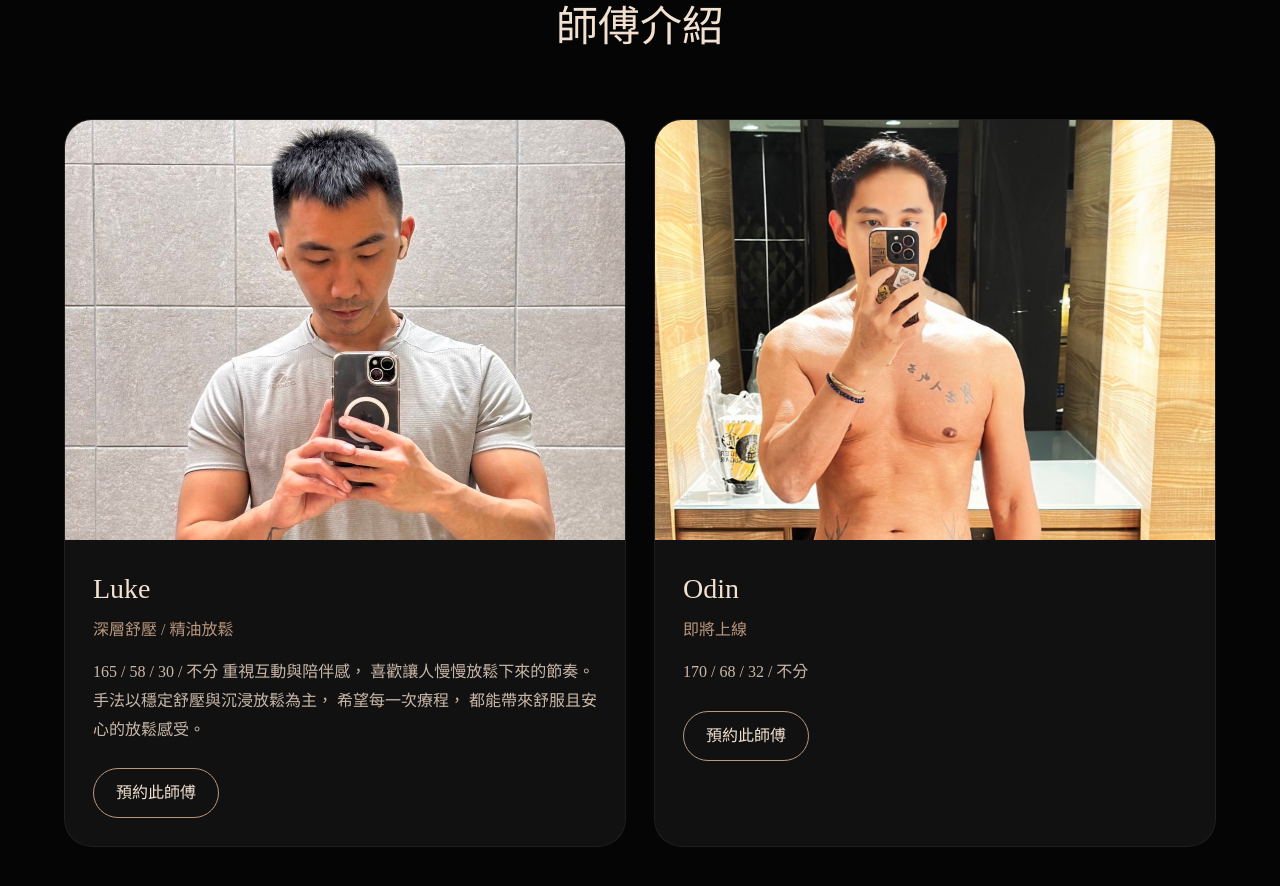
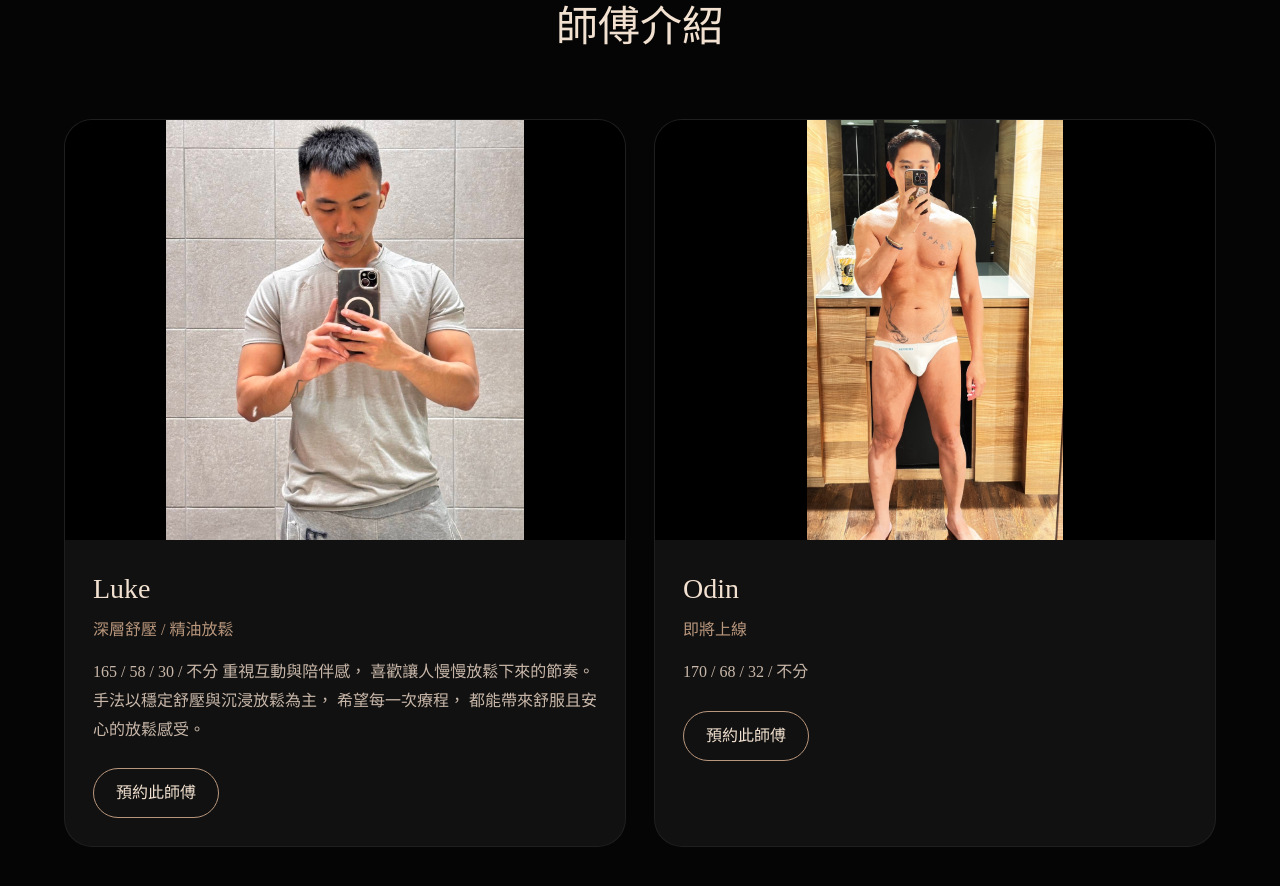
Before and after one commit to profoundroomkh/profound-room, a Next.js app: page / in a window 1280 px wide. Shown: the part 2260-3146 px from the top of the page. Built offline with nearby package versions, Linux system fonts and the light colour scheme.

Commit message:
Update page.js

```diff
--- a/app/page.js
+++ b/app/page.js
@@ -341,8 +341,8 @@ backgroundRepeat: 'no-repeat',
   style={{
     width: '100%',
     height: '420px',
-    objectFit: 'cover',
-    objectPosition: 'top',
+    objectFit: 'contain',
+    background: '#000',
     display: 'block',
   }}
 />
```
